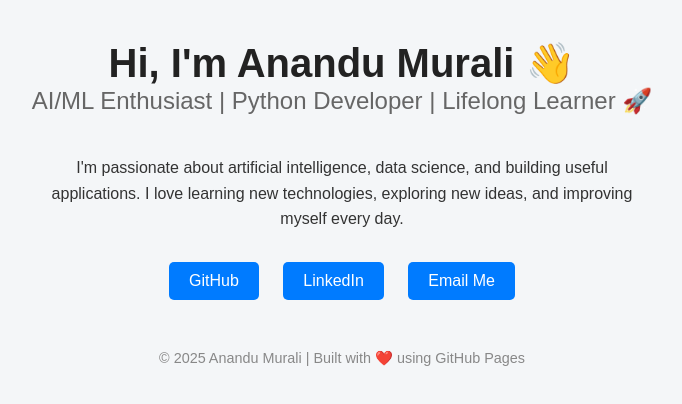
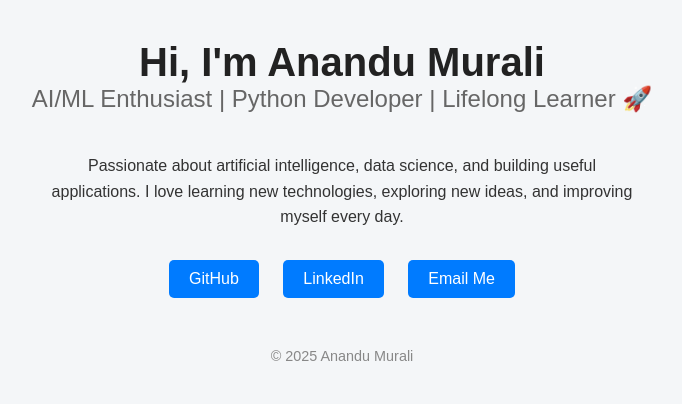
Before and after one commit to csngt/csngt.github.io, a plain HTML site: page index.html in a window 1280 px wide. Shown: the whole page, without its empty margins (298-980 px from the left). Drawn offline with Linux system fonts and the light colour scheme.

Commit message:
index.html

```diff
--- a/index.html
+++ b/index.html
@@ -64,13 +64,13 @@
 </head>
 <body>
   <header>
-    <h1>Hi, I'm Anandu Murali 👋</h1>
+    <h1>Hi, I'm Anandu Murali </h1>
     <h2>AI/ML Enthusiast | Python Developer | Lifelong Learner 🚀</h2>
   </header>
 
   <section class="bio">
     <p>
-      I'm passionate about artificial intelligence, data science, and building useful applications.
+       Passionate about artificial intelligence, data science, and building useful applications.
       I love learning new technologies, exploring new ideas, and improving myself every day.
     </p>
   </section>
@@ -82,7 +82,7 @@
   </section>
 
   <footer>
-    <p>© 2025 Anandu Murali | Built with ❤️ using GitHub Pages</p>
+    <p>© 2025 Anandu Murali </p>
   </footer>
 </body>
 </html>
```
